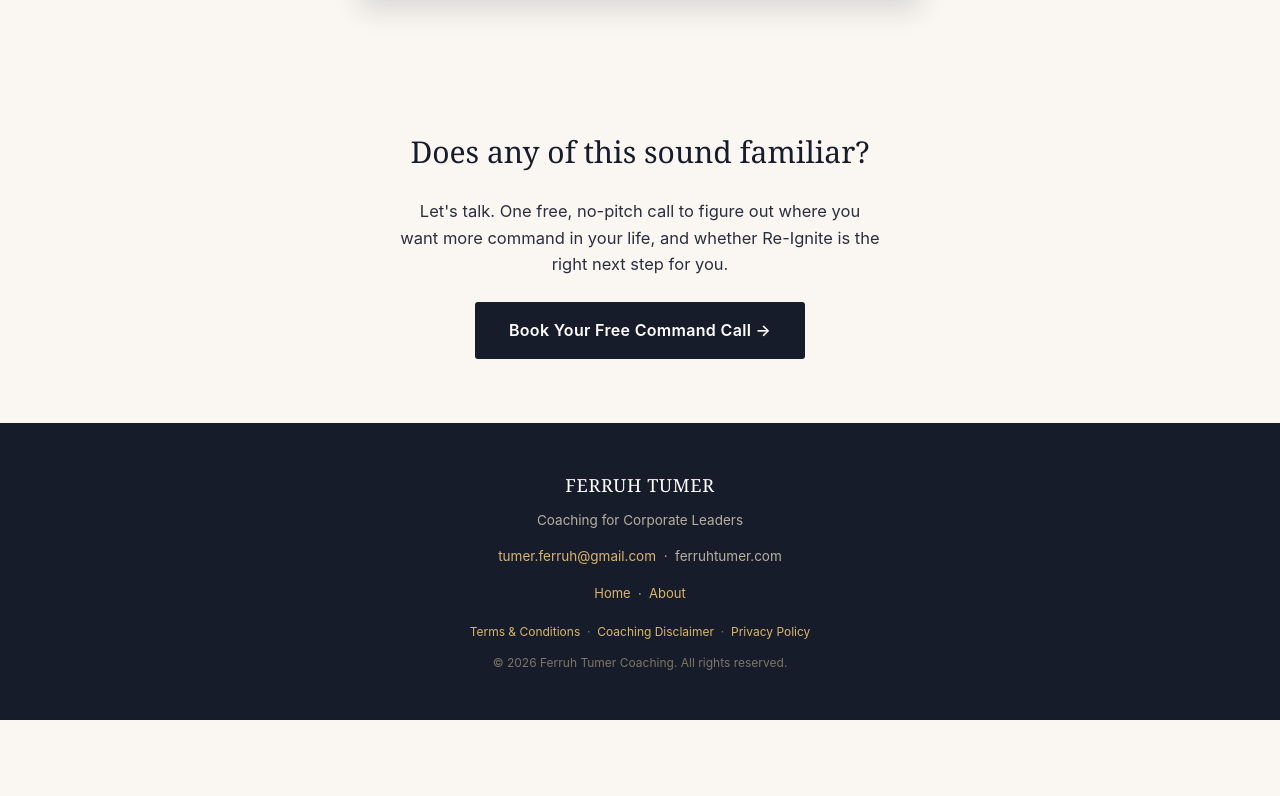
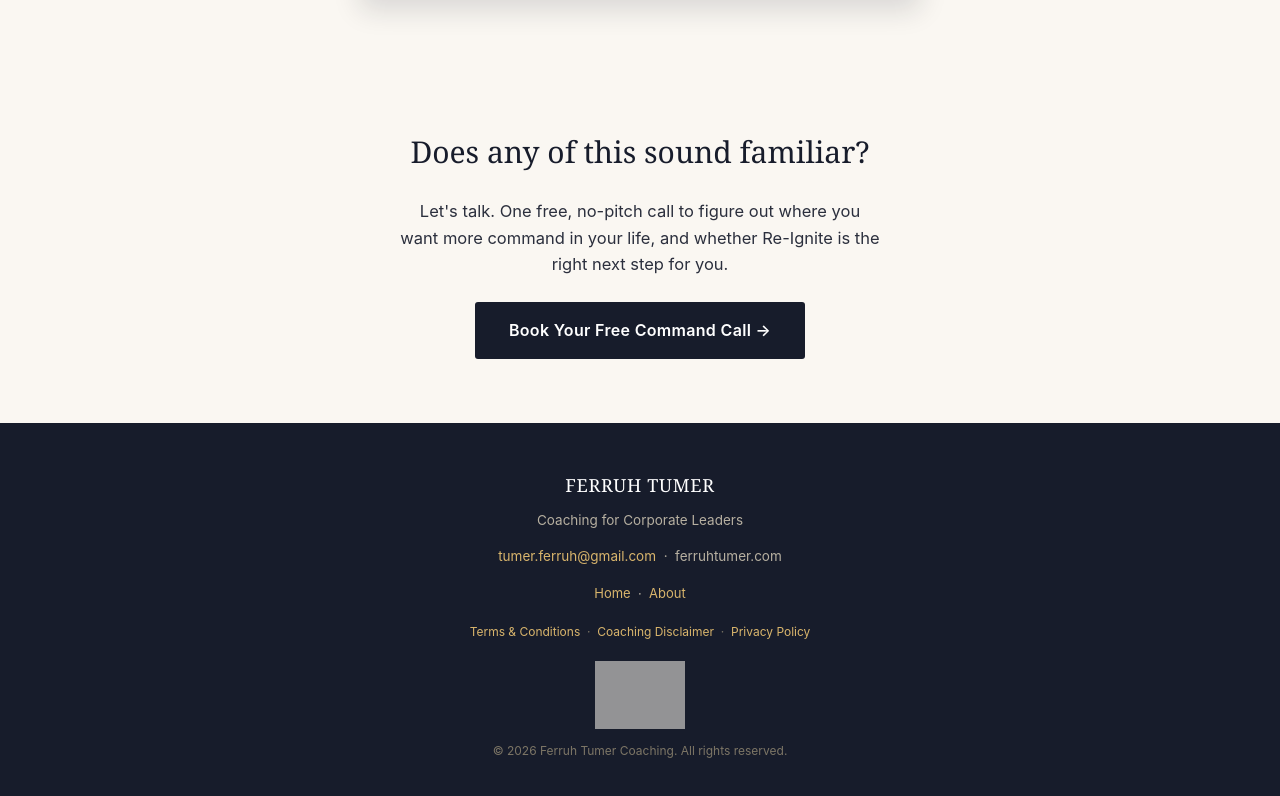
Before and after one commit to ferruhtumer/re-ignite-site, a plain HTML site: page about.html in a window 1280 px wide. Shown: the part 3037-3833 px from the top of the page. Before the commit the page ends 3757 px from the top, so only its background shows below. Drawn offline with Linux system fonts and the light colour scheme; grey boxes are pictures that could not be loaded.

Commit message:
Update about.html

```diff
--- a/about.html
+++ b/about.html
@@ -384,6 +384,9 @@
     <p style="margin-top:18px; font-size:12px; color:#7d7666;">
       <a href="terms.html">Terms &amp; Conditions</a> &nbsp;·&nbsp; <a href="disclaimer.html">Coaching Disclaimer</a> &nbsp;·&nbsp; <a href="privacy.html">Privacy Policy</a>
     </p>
+    <p style="margin-top:20px;">
+      <a href="https://www.thelifecoachschool.com" target="_blank"><img src="https://ccp.thelifecoachschool.com/wp-content/uploads/2022/07/LCS_Certified_Coach_Seal_640px.png" alt="The Life Coach School Certified Coach" width="90" style="display:block;margin:0 auto;opacity:0.92;"></a>
+    </p>
     <p style="margin-top:12px; font-size:12px; color:#7d7666;">&copy; 2026 Ferruh Tumer Coaching. All rights reserved.</p>
   </div>
 </footer>
```
